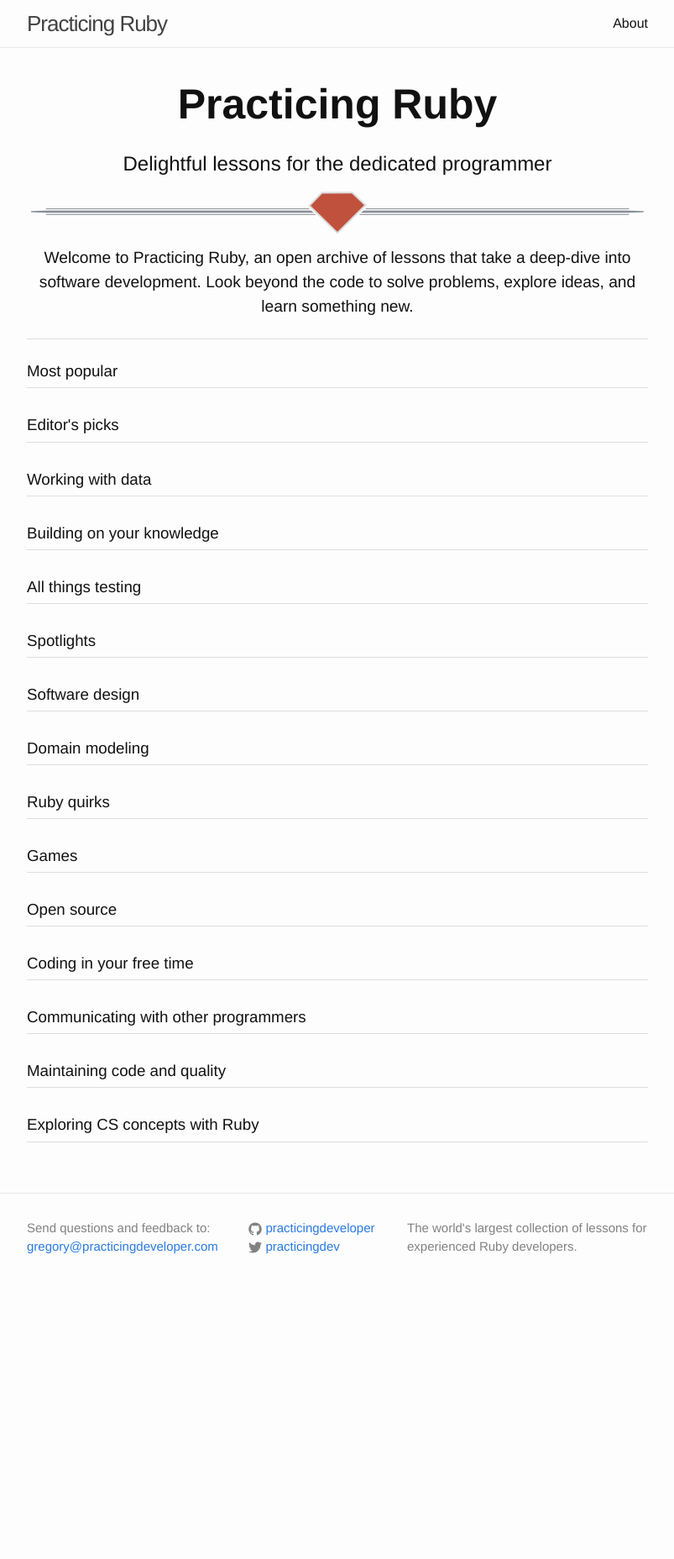
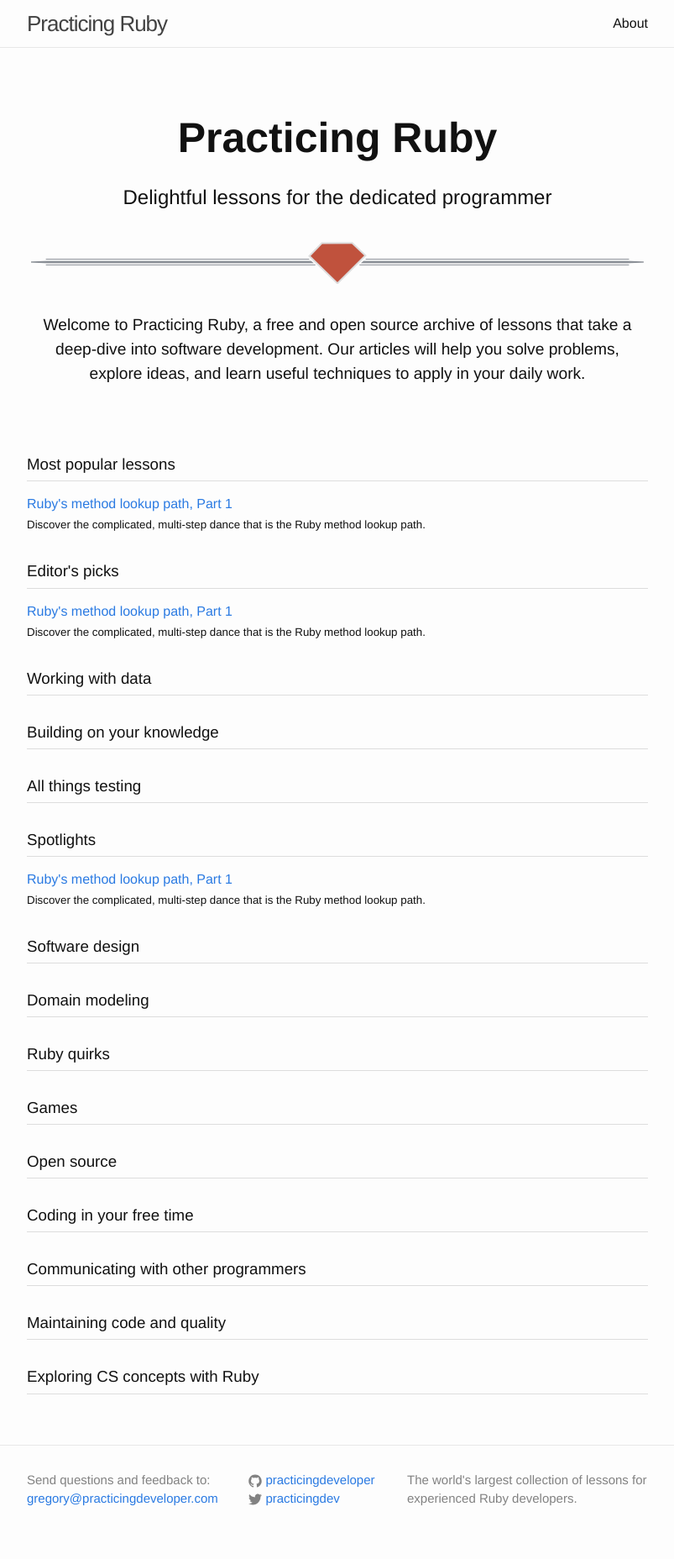
Before and after one commit to PracticingDeveloper/practicingruby.com, a Jekyll site: the page built from index.html, in a window 1280 px wide. Shown: the whole page at 84% size, without its empty margins (238-1041 px from the left). Built offline with Jekyll 4.4.1, drawn with Linux system fonts in a browser that asks for light colours; before the commit the page ends 1556 px from its top, so only the background shows below that.

Commit message:
Rework front page

```diff
--- a/index.html
+++ b/index.html
@@ -3,22 +3,18 @@ layout: default
 ---
 
 <div class="home">
-  <div class="header" style="text-align: center;">
+  <div class="header" style="text-align: center; padding-top: 40px; padding-bottom: 80px;">
     <h1 style="text-align: center; font-size: 50px; font-weight: bold;">Practicing Ruby</h1>
     <h2 style="text-align: center;">Delightful lessons for the dedicated programmer</h2>
-    <img src="ruby-divider.png" style="margin-bottom: 15px;"/>
-    <big>Welcome to Practicing Ruby, an open archive of lessons that take a deep-dive into software development. Look beyond the code to solve problems, explore  ideas, and learn something new.</big>
+    <img src="ruby-divider.png" style="margin-bottom: 15px; padding-bottom: 20px; padding-top: 20px"/>
+    <big>Welcome to Practicing Ruby, a free and open source archive of lessons that take a deep-dive into software development. Our articles will help you solve problems, explore ideas, and learn useful techniques to apply in your daily work.</big>
   </div>
-
-  <br />
-  <hr style="background-color: #ddd; color: #ddd; border: none; height: 1px;" />
-  <br />
 
   <div class="categories">
     <div id="most-popular">
       {% assign posts = site.posts | where:"categories","editors-picks" %}
       <h3 style="border-bottom: 1px solid #ddd; padding-bottom: 5px;">
-        Most popular
+        Most popular lessons
         {% if posts.size > 5 %}
           <a href="/categories/most-popular" style="float: right; font-size: 16px;">View All</a>
         {% endif %}
```
Also changed, not shown: _posts/2010-11-09-method-lookup-1.md (+4 -1 lines).
